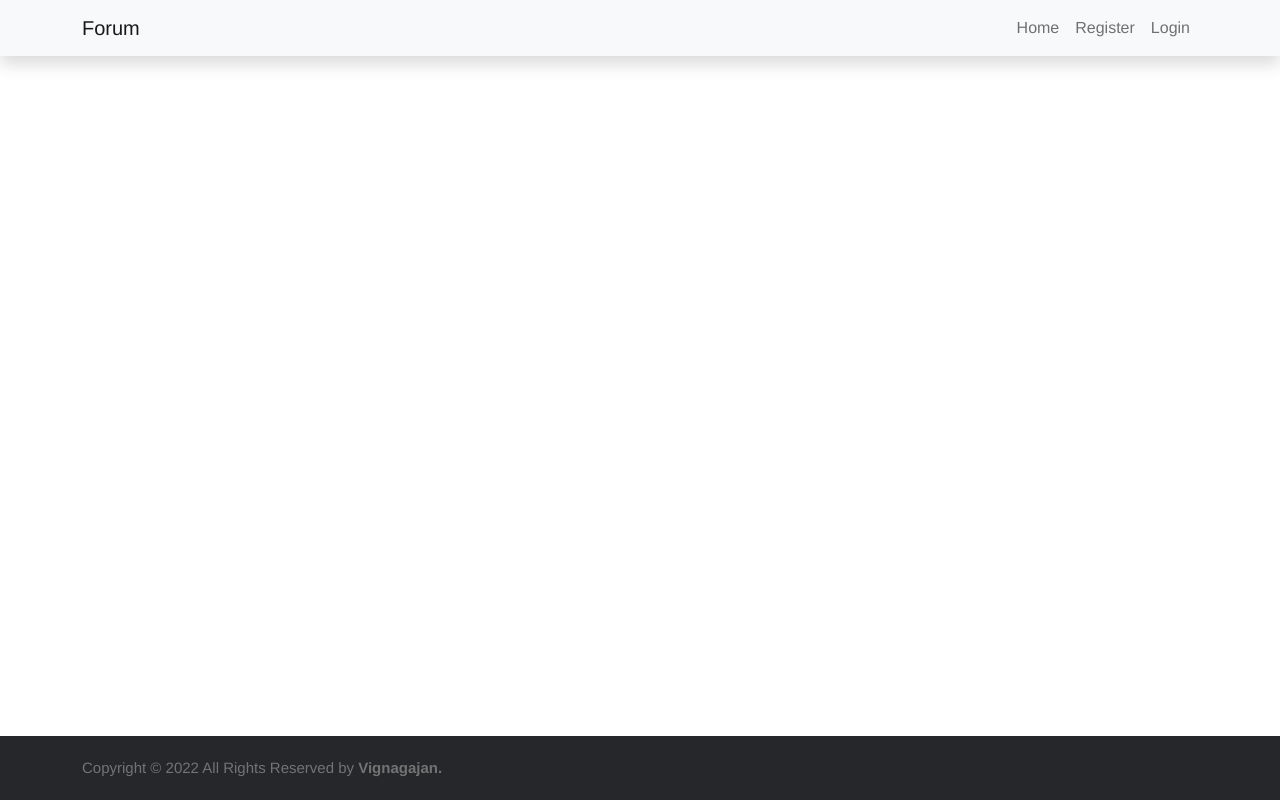
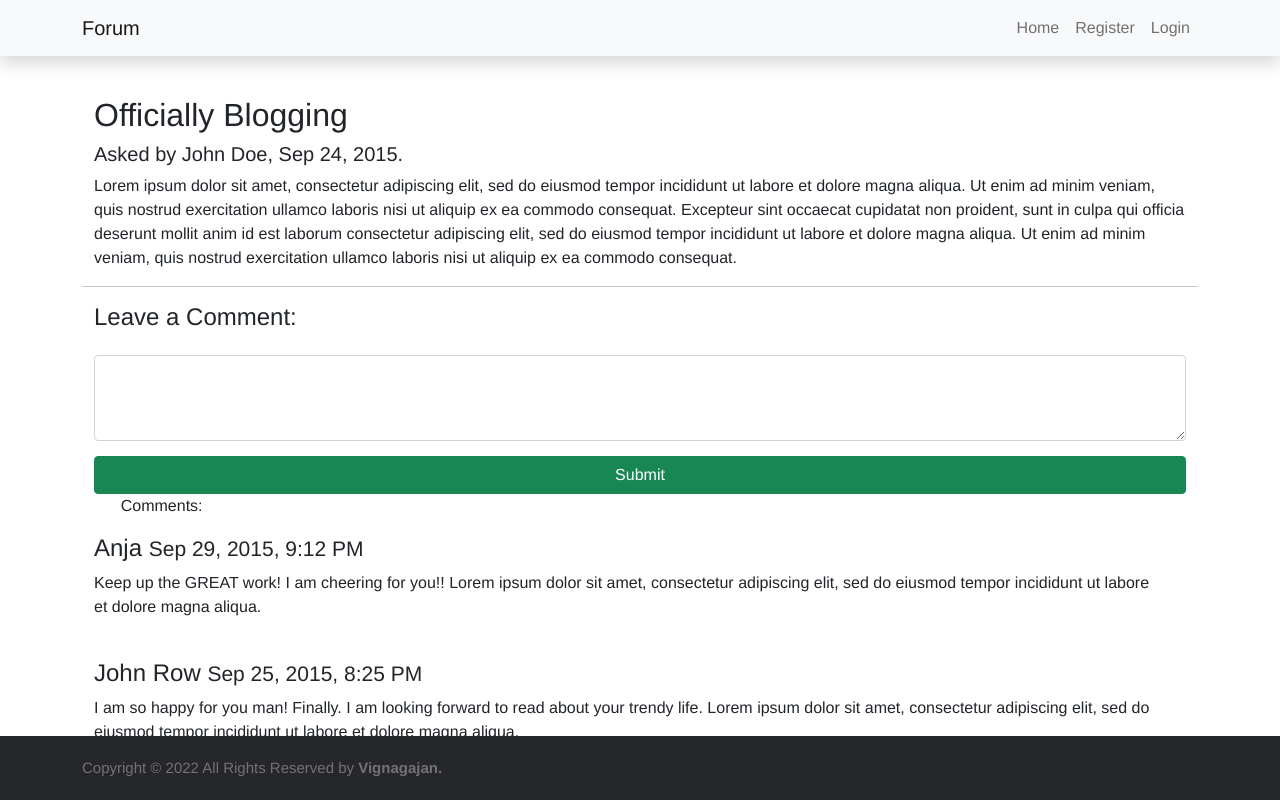
Before and after one commit to vignagajan/simple-forum, a React (Create React App) app in the folder frontend/: page /topic in a window 1280 px wide. Built offline with nearby package versions, Linux system fonts and the light colour scheme.

Commit message:
template

```diff
--- a/frontend/src/App.js
+++ b/frontend/src/App.js
@@ -3,6 +3,7 @@ import Footer from "./components/Footer";
 import Header from "./components/Header";
 import Login from "./components/Login";
 import Home from "./pages/Home";
+import Topic from "./pages/Topic";
 
 function App() {
   return (
@@ -13,6 +14,7 @@ function App() {
           <Routes>
             <Route path='/' element={<Home />}/>
             <Route path='/login' element={<Login />}/>
+            <Route path='/topic' element={<Topic />}/>
           </Routes>
 
         </div>
--- a/frontend/src/index.js
+++ b/frontend/src/index.js
@@ -3,7 +3,6 @@ import ReactDOM from 'react-dom/client';
 import './index.css';
 import App from './App';
 import reportWebVitals from './reportWebVitals';
-
 import "bootstrap/dist/css/bootstrap.min.css";
 
 const root = ReactDOM.createRoot(document.getElementById('root'));
--- /dev/null
+++ b/frontend/src/pages/Topic.jsx
@@ -0,0 +1,70 @@
+function Topic() {
+  return (
+    <div className="container pt-5">
+      <div className="row content pt-5">
+        <h2>Officially Blogging</h2>
+        <h5>
+          <span className="glyphicon glyphicon-time"></span> Asked by John Doe, Sep
+          24, 2015.
+        </h5>
+        <p>
+          Lorem ipsum dolor sit amet, consectetur adipiscing elit, sed do
+          eiusmod tempor incididunt ut labore et dolore magna aliqua. Ut enim ad
+          minim veniam, quis nostrud exercitation ullamco laboris nisi ut
+          aliquip ex ea commodo consequat. Excepteur sint occaecat cupidatat non
+          proident, sunt in culpa qui officia deserunt mollit anim id est
+          laborum consectetur adipiscing elit, sed do eiusmod tempor incididunt
+          ut labore et dolore magna aliqua. Ut enim ad minim veniam, quis
+          nostrud exercitation ullamco laboris nisi ut aliquip ex ea commodo
+          consequat.
+        </p>
+        <hr />
+
+        <h4>Leave a Comment:</h4>
+        <form>
+          <div className="form-group">
+            <textarea className="form-control" rows="3" required></textarea>
+          </div>
+          <button type="submit" className="btn btn-success">
+            Submit
+          </button>
+        </form>
+        <br />
+        <br />
+
+        <p>
+          <span className="badge">2</span> Comments:
+        </p>
+        <br />
+
+        <div className="row">
+          <div className="col-sm-12">
+            <h4>
+              Anja <small>Sep 29, 2015, 9:12 PM</small>
+            </h4>
+            <p>
+              Keep up the GREAT work! I am cheering for you!! Lorem ipsum dolor
+              sit amet, consectetur adipiscing elit, sed do eiusmod tempor
+              incididunt ut labore et dolore magna aliqua.
+            </p>
+            <br />
+          </div>
+          <div className="col-sm-12">
+            <h4>
+              John Row <small>Sep 25, 2015, 8:25 PM</small>
+            </h4>
+            <p>
+              I am so happy for you man! Finally. I am looking forward to read
+              about your trendy life. Lorem ipsum dolor sit amet, consectetur
+              adipiscing elit, sed do eiusmod tempor incididunt ut labore et
+              dolore magna aliqua.
+            </p>
+            <br />
+          </div>
+        </div>
+      </div>
+    </div>
+  );
+}
+
+export default Topic;
```
